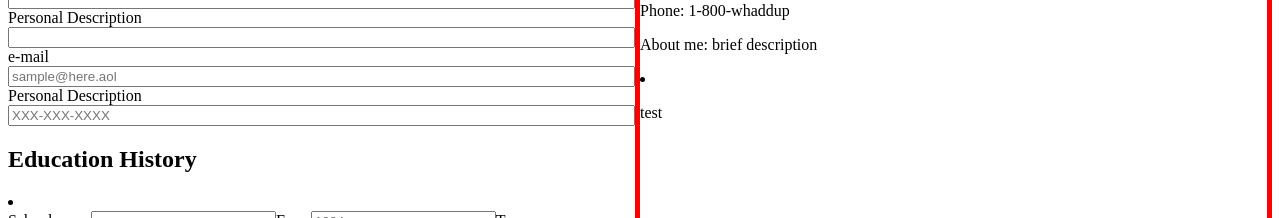
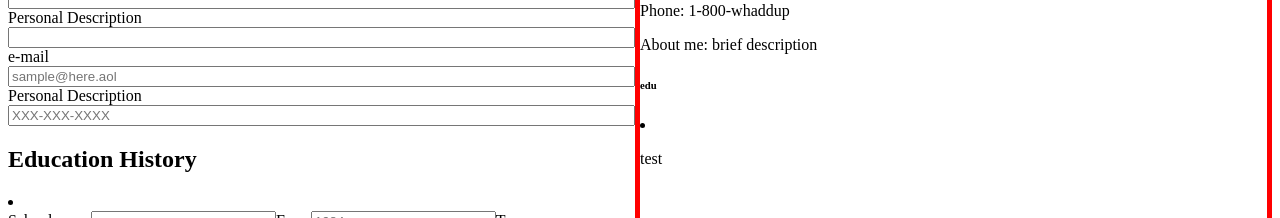
Before and after one commit to daygoDao/cv-project, a React (Create React App) app: page / in a window 1280 px wide. Shown: the part 224-442 px from the top of the page. Built offline with nearby package versions, Linux system fonts and the light colour scheme.

Commit message:
when more than 1 school, name to preview is updated individually

```diff
--- a/src/App.js
+++ b/src/App.js
@@ -75,21 +75,17 @@ const App = () => {
   };
 
   const updateEduName = (e) => {
-    console.log(e.target.parentNode.parentNode.title);
+    const activeLI = document.querySelectorAll('.education li')
+    let index;
+    for(let i = 0; i < activeLI.length; i++) {
+      if(activeLI[i] == e.target.parentNode.parentNode) index = i;
+    }
     setEducation((prevState) => {
       let temp = [...prevState];
-      let index = e.target.parentNode.parentNode.title
       temp[index].school = e.target.value;
-      // console.log(prevState)
       return temp;
     });
   };
-
-  // useEffect(() => {
-  //   setEducation((prevState) => {
-  //     console.log(prevState);
-  //   });
-  // }, [education]);
 
   return (
     <div className="App">
--- a/src/components/Preview.js
+++ b/src/components/Preview.js
@@ -32,7 +32,9 @@ const Preview = (prop) => {
         <p>Phone: {phone}</p>
         <p>About me: {personalDesc}</p>
       </section>
-      <section>{output}</section>
+      <section className="cvEdu">
+      <h6>edu</h6>
+      {output}</section>
     </div>
   );
 };
```
